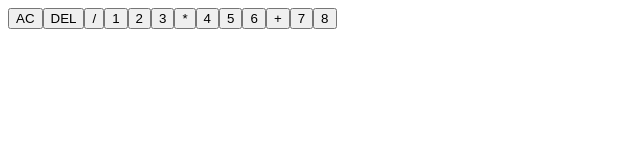
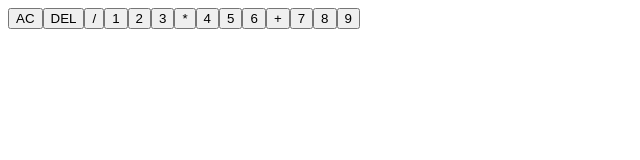
Before and after one commit to dvimukthi/Calculator, a React (Create React App) app: page / in a window 1280 px wide. Shown: the top 160 px of the page, without its empty margins (0-640 px from the left). Built offline with nearby package versions, Linux system fonts and the light colour scheme.

Commit message:
9 button

```diff
--- a/src/App.js
+++ b/src/App.js
@@ -18,6 +18,7 @@ function App() {
       <button>+</button>
       <button>7</button>
       <button>8</button>
+      <button>9</button>
     </div>
   );
 }
```
